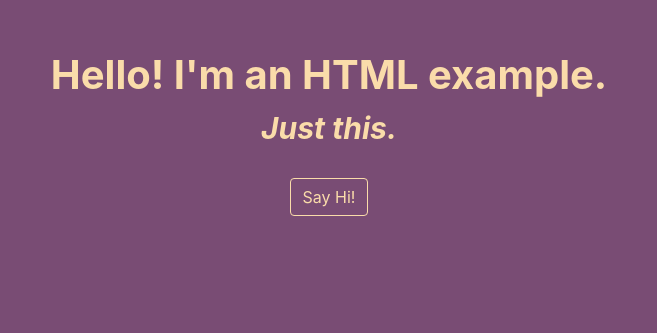
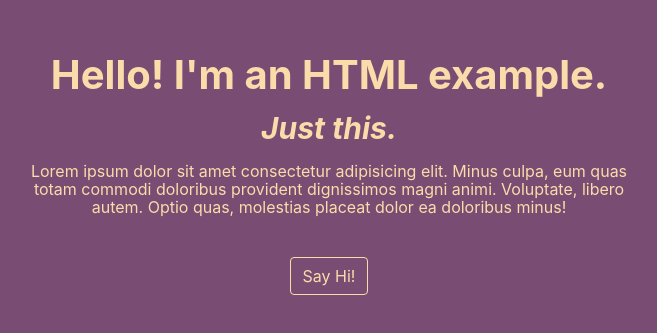
Before and after one commit to CodeMaster-2020/Day-2-live-02-Git-client-Git-loop, a plain HTML site: page website/index.html in a window 1280 px wide. Shown: the part 233-566 px from the top of the page, without its empty margins (311-968 px from the left). Drawn offline with nearby package versions, Linux system fonts and the light colour scheme.

Commit message:
Add text

```diff
--- a/website/index.html
+++ b/website/index.html
@@ -11,6 +11,12 @@
     <div class="content">
       <h1>Hello! I'm an HTML example.</h1>
       <h2>Just this.</h2>
+      <p>
+        Lorem ipsum dolor sit amet consectetur adipisicing elit. Minus culpa,
+        eum quas totam commodi doloribus provident dignissimos magni animi.
+        Voluptate, libero autem. Optio quas, molestias placeat dolor ea
+        doloribus minus!
+      </p>
       <button onclick="sayHi()">Say Hi!</button>
     </div>
 
```
